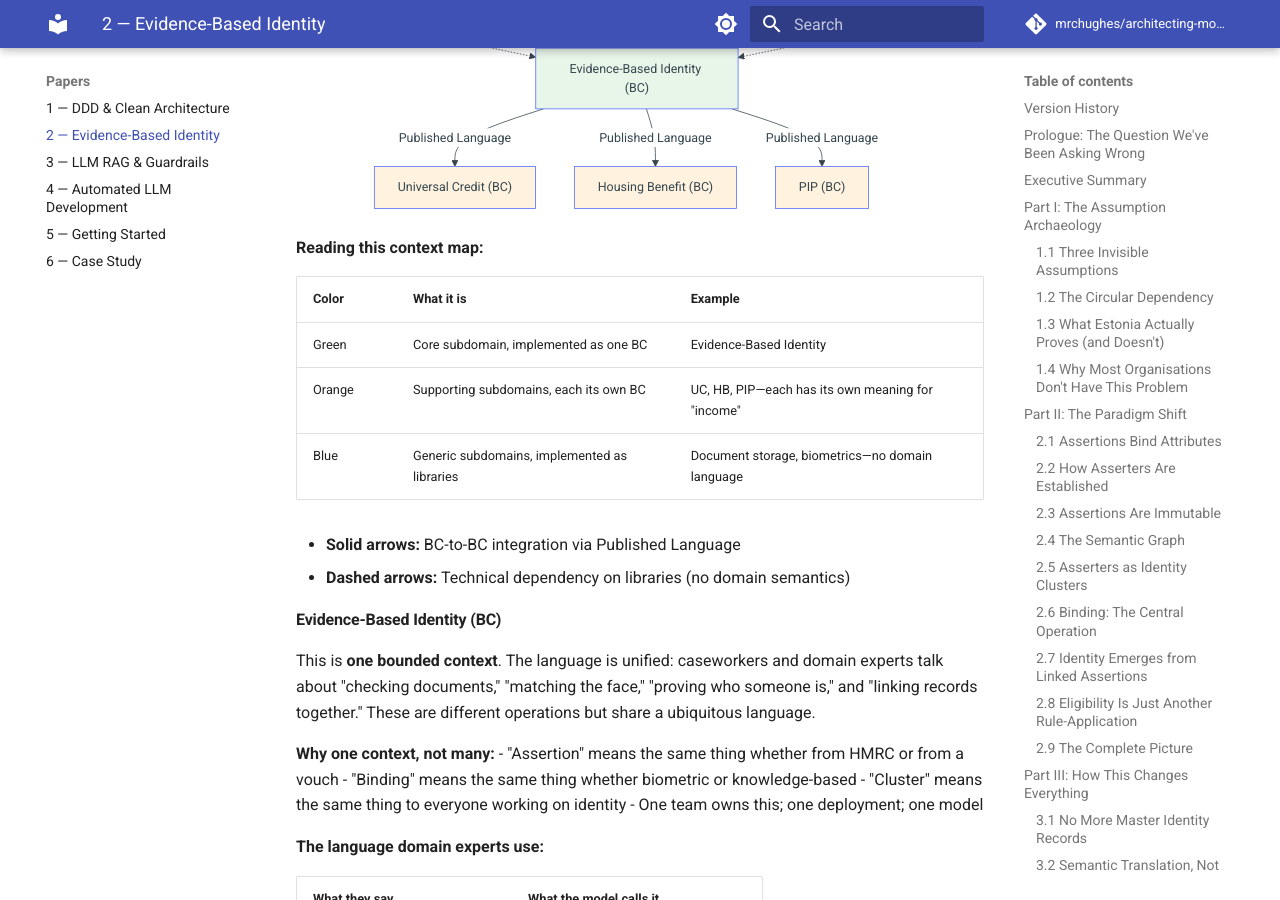
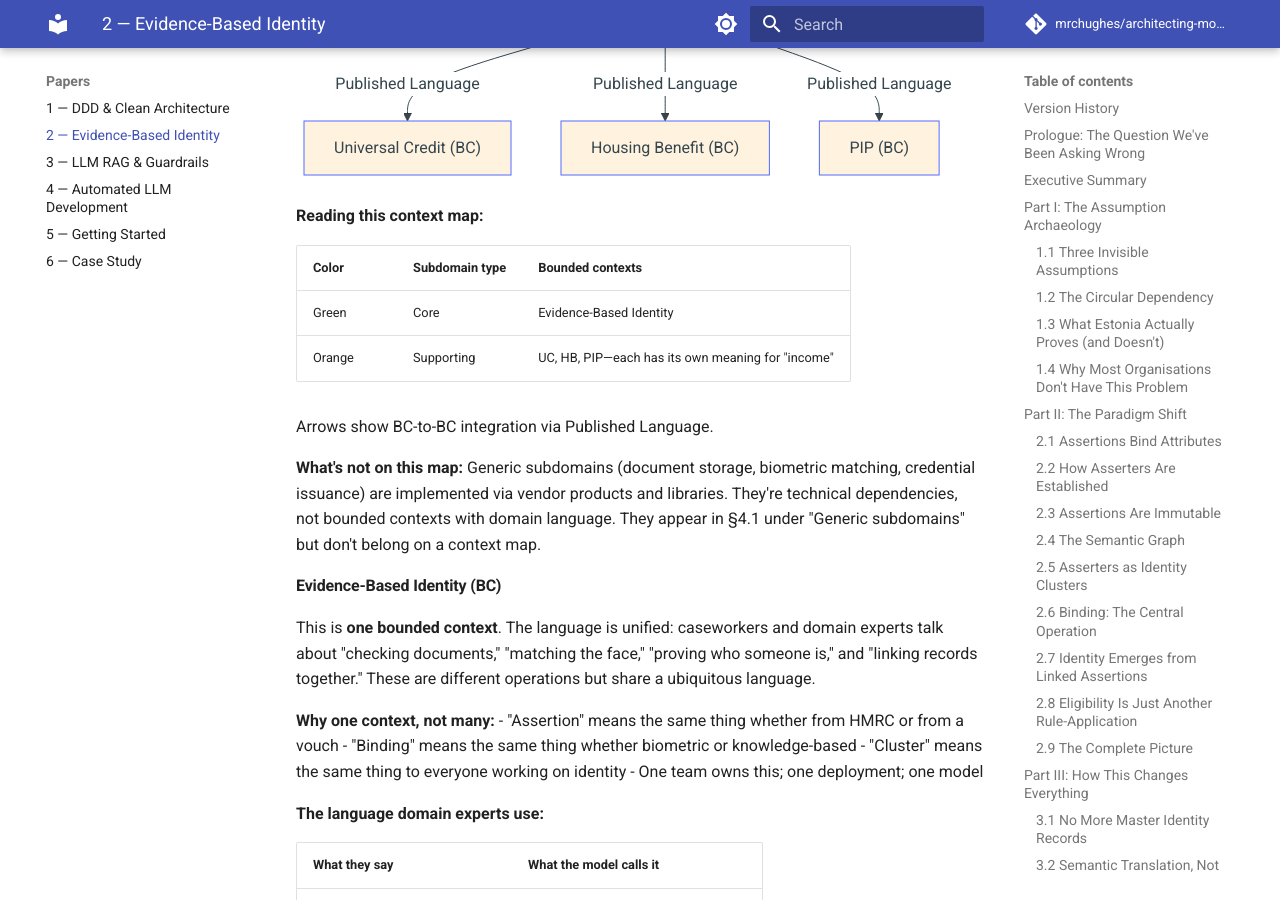
Before and after one commit to mrchughes/architecting-modern-government-services, an MkDocs documentation site: the page built from docs/Paper_2_Evidence_Based_Identity.md, in a window 1280 px wide and 900 px high, scrolled down 21715 px. Built offline with MkDocs 1.6.1 and Material for MkDocs 9.7.7, drawn with Linux system fonts in a browser that asks for light colours; comment, search, counter and statistics services are not loaded.

Commit message:
Paper 2 §4.2: Context map shows only BCs
- Removed generic subdomains from diagram (they're not BCs)
- Context map now shows only bounded contexts
- Added note explaining why generic subdomains aren't on the map
- Consistent with Paper 1: context maps show BCs, not libraries

````diff
--- a/docs/Paper_2_Evidence_Based_Identity.md
+++ b/docs/Paper_2_Evidence_Based_Identity.md
@@ -612,36 +612,26 @@
     HB["Housing Benefit (BC)"]
     PIP["PIP (BC)"]
 
-    DOC["Document Storage (library)"]
-    BIO["Biometric Matching (library)"]
-    CRED["Credential Issuance (library)"]
-
     EBI -->|"Published Language"| UC
     EBI -->|"Published Language"| HB
     EBI -->|"Published Language"| PIP
-    DOC -.-> EBI
-    BIO -.-> EBI
-    CRED -.-> EBI
 
     style EBI fill:#e8f5e9
     style UC fill:#fff3e0
     style HB fill:#fff3e0
     style PIP fill:#fff3e0
-    style DOC fill:#e3f2fd
-    style BIO fill:#e3f2fd
-    style CRED fill:#e3f2fd
 ```
 
 **Reading this context map:**
 
-| Color | What it is | Example |
-|-------|-----------|---------|
-| Green | Core subdomain, implemented as one BC | Evidence-Based Identity |
-| Orange | Supporting subdomains, each its own BC | UC, HB, PIP—each has its own meaning for "income" |
-| Blue | Generic subdomains, implemented as libraries | Document storage, biometrics—no domain language |
+| Color | Subdomain type | Bounded contexts |
+|-------|---------------|------------------|
+| Green | Core | Evidence-Based Identity |
+| Orange | Supporting | UC, HB, PIP—each has its own meaning for "income" |
 
-- **Solid arrows:** BC-to-BC integration via Published Language
-- **Dashed arrows:** Technical dependency on libraries (no domain semantics)
+Arrows show BC-to-BC integration via Published Language.
+
+**What's not on this map:** Generic subdomains (document storage, biometric matching, credential issuance) are implemented via vendor products and libraries. They're technical dependencies, not bounded contexts with domain language. They appear in §4.1 under "Generic subdomains" but don't belong on a context map.
 
 #### Evidence-Based Identity (BC)
 
````
Also changed, not shown: Paper_2_Evidence_Based_Identity.md (+7 -17 lines).
